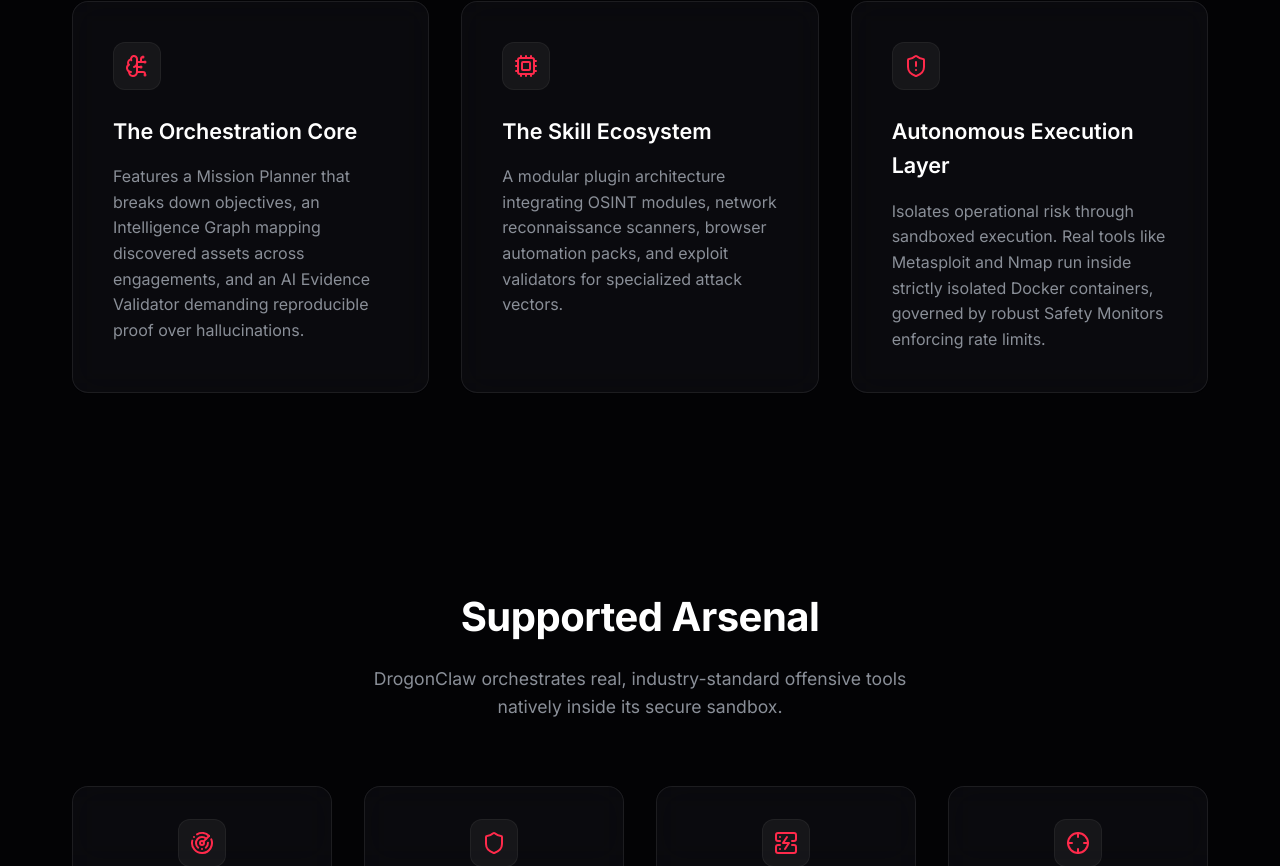
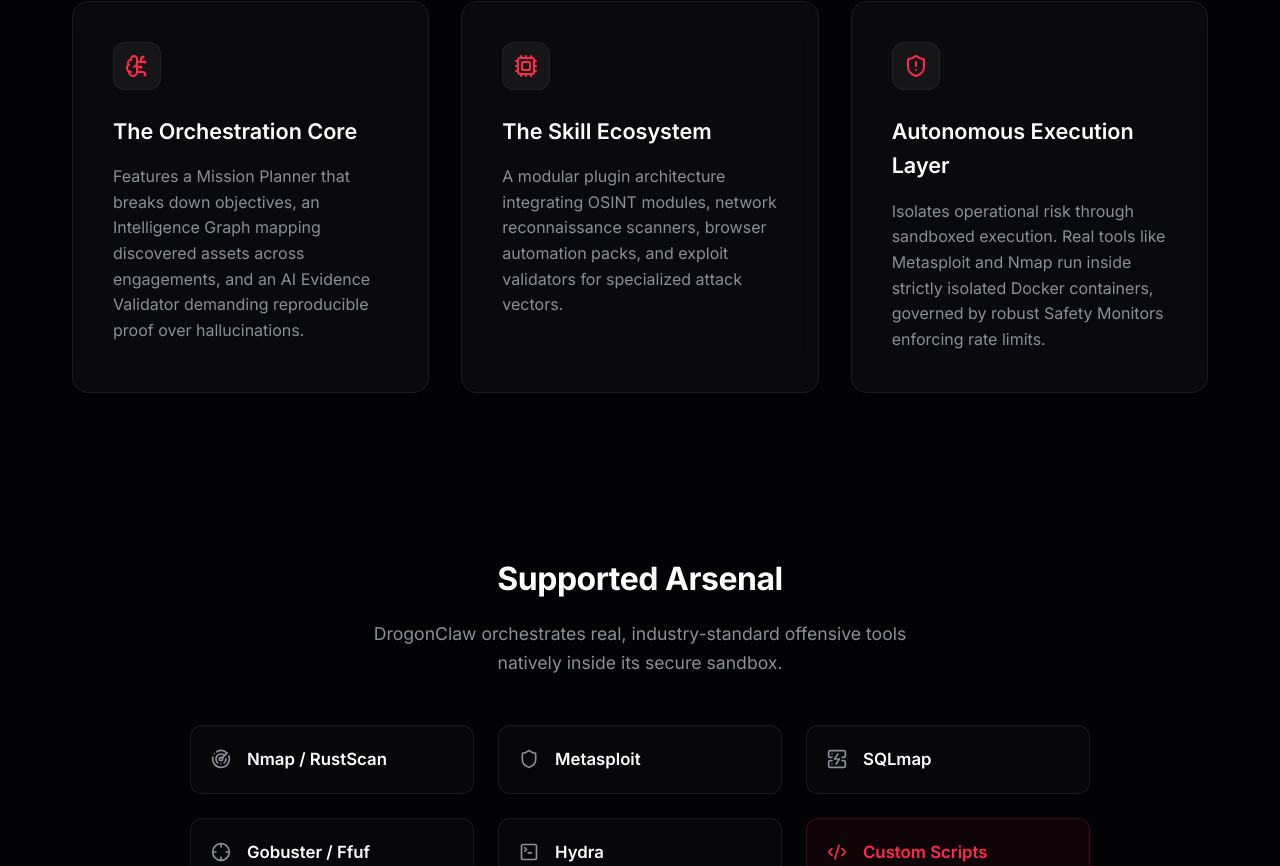
Before and after one commit to 0xP4X/DrogoClaw, a React (Vite) app in the folder website/: page / in a window 1280 px wide. Shown: the part 2585-3451 px from the top of the page. Built offline with nearby package versions, Linux system fonts and the light colour scheme.

Commit message:
style: redesign Arsenal as compact list and balance grid symmetry

```diff
--- a/website/src/components/Architecture.tsx
+++ b/website/src/components/Architecture.tsx
@@ -1,5 +1,5 @@
 import { motion, type Variants } from 'framer-motion';
-import { Database, Box, CheckCircle, Smartphone, FileText } from 'lucide-react';
+import { Database, Box, CheckCircle, Smartphone, FileText, Code2 } from 'lucide-react';
 
 const containerVariants: Variants = {
   hidden: { opacity: 0 },
@@ -28,6 +28,7 @@
         whileInView="visible"
         viewport={{ once: true, margin: "-50px" }}
         className="features-grid"
+        style={{ gridTemplateColumns: 'repeat(3, 1fr)' }}
       >
         <motion.div variants={itemVariants} className="glass-card feature-item">
           <div className="feature-icon">
@@ -68,6 +69,14 @@
           <h3>Automated Reporting</h3>
           <p>Generates comprehensive, boardroom-ready PDF reports with detailed reproduction steps for every verified vulnerability, ensuring clear communication of operational findings.</p>
         </motion.div>
+
+        <motion.div variants={itemVariants} className="glass-card feature-item">
+          <div className="feature-icon">
+            <Code2 size={24} />
+          </div>
+          <h3>Extensible Architecture</h3>
+          <p>Write custom modules in TypeScript. DrogonClaw dynamically loads new attack vectors, reconnaissance scripts, and API integrations into its autonomous decision matrix.</p>
+        </motion.div>
       </motion.div>
     </section>
   );
--- a/website/src/components/Arsenal.tsx
+++ b/website/src/components/Arsenal.tsx
@@ -5,20 +5,20 @@
   hidden: { opacity: 0 },
   visible: {
     opacity: 1,
-    transition: { staggerChildren: 0.1 }
+    transition: { staggerChildren: 0.05 }
   }
 };
 
 const itemVariants: Variants = {
-  hidden: { opacity: 0, scale: 0.9, y: 20 },
-  visible: { opacity: 1, scale: 1, y: 0, transition: { duration: 0.5, ease: "easeOut" } }
+  hidden: { opacity: 0, scale: 0.95, y: 10 },
+  visible: { opacity: 1, scale: 1, y: 0, transition: { duration: 0.4, ease: "easeOut" } }
 };
 
 export default function Arsenal() {
   return (
-    <section id="arsenal" className="features-section">
-      <h2 className="section-title">Supported Arsenal</h2>
-      <p className="section-subtitle">
+    <section id="arsenal" className="features-section" style={{ padding: '2rem 0 6rem' }}>
+      <h2 className="section-title" style={{ fontSize: '2rem' }}>Supported Arsenal</h2>
+      <p className="section-subtitle" style={{ marginBottom: '3rem' }}>
         DrogonClaw orchestrates real, industry-standard offensive tools natively inside its secure sandbox.
       </p>
 
@@ -27,49 +27,42 @@
         initial="hidden"
         whileInView="visible"
         viewport={{ once: true, margin: "-50px" }}
-        className="features-grid"
-        style={{ gridTemplateColumns: 'repeat(auto-fit, minmax(250px, 1fr))' }}
+        style={{
+          display: 'grid',
+          gridTemplateColumns: 'repeat(3, 1fr)',
+          gap: '1.5rem',
+          maxWidth: '900px',
+          margin: '0 auto'
+        }}
       >
-        <motion.div variants={itemVariants} className="glass-card feature-item" style={{ textAlign: 'center', padding: '2rem' }}>
-          <div className="feature-icon" style={{ margin: '0 auto 1.5rem' }}>
-            <Radar size={24} />
-          </div>
-          <h3 style={{ fontSize: '1.25rem' }}>Nmap / RustScan</h3>
+        <motion.div variants={itemVariants} style={{ display: 'flex', alignItems: 'center', gap: '1rem', background: 'rgba(255,255,255,0.02)', border: '1px solid var(--border-color)', padding: '1.25rem', borderRadius: '12px' }}>
+          <Radar size={20} color="var(--text-muted)" />
+          <span style={{ fontWeight: 600, fontSize: '1.05rem' }}>Nmap / RustScan</span>
         </motion.div>
 
-        <motion.div variants={itemVariants} className="glass-card feature-item" style={{ textAlign: 'center', padding: '2rem' }}>
-          <div className="feature-icon" style={{ margin: '0 auto 1.5rem' }}>
-            <Shield size={24} />
-          </div>
-          <h3 style={{ fontSize: '1.25rem' }}>Metasploit</h3>
+        <motion.div variants={itemVariants} style={{ display: 'flex', alignItems: 'center', gap: '1rem', background: 'rgba(255,255,255,0.02)', border: '1px solid var(--border-color)', padding: '1.25rem', borderRadius: '12px' }}>
+          <Shield size={20} color="var(--text-muted)" />
+          <span style={{ fontWeight: 600, fontSize: '1.05rem' }}>Metasploit</span>
         </motion.div>
 
-        <motion.div variants={itemVariants} className="glass-card feature-item" style={{ textAlign: 'center', padding: '2rem' }}>
-          <div className="feature-icon" style={{ margin: '0 auto 1.5rem' }}>
-            <ServerCrash size={24} />
-          </div>
-          <h3 style={{ fontSize: '1.25rem' }}>SQLmap</h3>
+        <motion.div variants={itemVariants} style={{ display: 'flex', alignItems: 'center', gap: '1rem', background: 'rgba(255,255,255,0.02)', border: '1px solid var(--border-color)', padding: '1.25rem', borderRadius: '12px' }}>
+          <ServerCrash size={20} color="var(--text-muted)" />
+          <span style={{ fontWeight: 600, fontSize: '1.05rem' }}>SQLmap</span>
         </motion.div>
 
-        <motion.div variants={itemVariants} className="glass-card feature-item" style={{ textAlign: 'center', padding: '2rem' }}>
-          <div className="feature-icon" style={{ margin: '0 auto 1.5rem' }}>
-            <Crosshair size={24} />
-          </div>
-          <h3 style={{ fontSize: '1.25rem' }}>Gobuster / Ffuf</h3>
+        <motion.div variants={itemVariants} style={{ display: 'flex', alignItems: 'center', gap: '1rem', background: 'rgba(255,255,255,0.02)', border: '1px solid var(--border-color)', padding: '1.25rem', borderRadius: '12px' }}>
+          <Crosshair size={20} color="var(--text-muted)" />
+          <span style={{ fontWeight: 600, fontSize: '1.05rem' }}>Gobuster / Ffuf</span>
         </motion.div>
 
-        <motion.div variants={itemVariants} className="glass-card feature-item" style={{ textAlign: 'center', padding: '2rem' }}>
-          <div className="feature-icon" style={{ margin: '0 auto 1.5rem' }}>
-            <TerminalSquare size={24} />
-          </div>
-          <h3 style={{ fontSize: '1.25rem' }}>Hydra</h3>
+        <motion.div variants={itemVariants} style={{ display: 'flex', alignItems: 'center', gap: '1rem', background: 'rgba(255,255,255,0.02)', border: '1px solid var(--border-color)', padding: '1.25rem', borderRadius: '12px' }}>
+          <TerminalSquare size={20} color="var(--text-muted)" />
+          <span style={{ fontWeight: 600, fontSize: '1.05rem' }}>Hydra</span>
         </motion.div>
 
-        <motion.div variants={itemVariants} className="glass-card feature-item" style={{ textAlign: 'center', padding: '2rem' }}>
-          <div className="feature-icon" style={{ margin: '0 auto 1.5rem', background: 'rgba(255, 42, 75, 0.2)', color: '#ff2a4b' }}>
-            <Code2 size={24} />
-          </div>
-          <h3 style={{ fontSize: '1.25rem' }}>Custom Scripts</h3>
+        <motion.div variants={itemVariants} style={{ display: 'flex', alignItems: 'center', gap: '1rem', background: 'rgba(255, 42, 75, 0.05)', border: '1px solid rgba(255, 42, 75, 0.2)', padding: '1.25rem', borderRadius: '12px' }}>
+          <Code2 size={20} color="var(--accent)" />
+          <span style={{ fontWeight: 600, fontSize: '1.05rem', color: 'var(--accent)' }}>Custom Scripts</span>
         </motion.div>
       </motion.div>
     </section>
```
